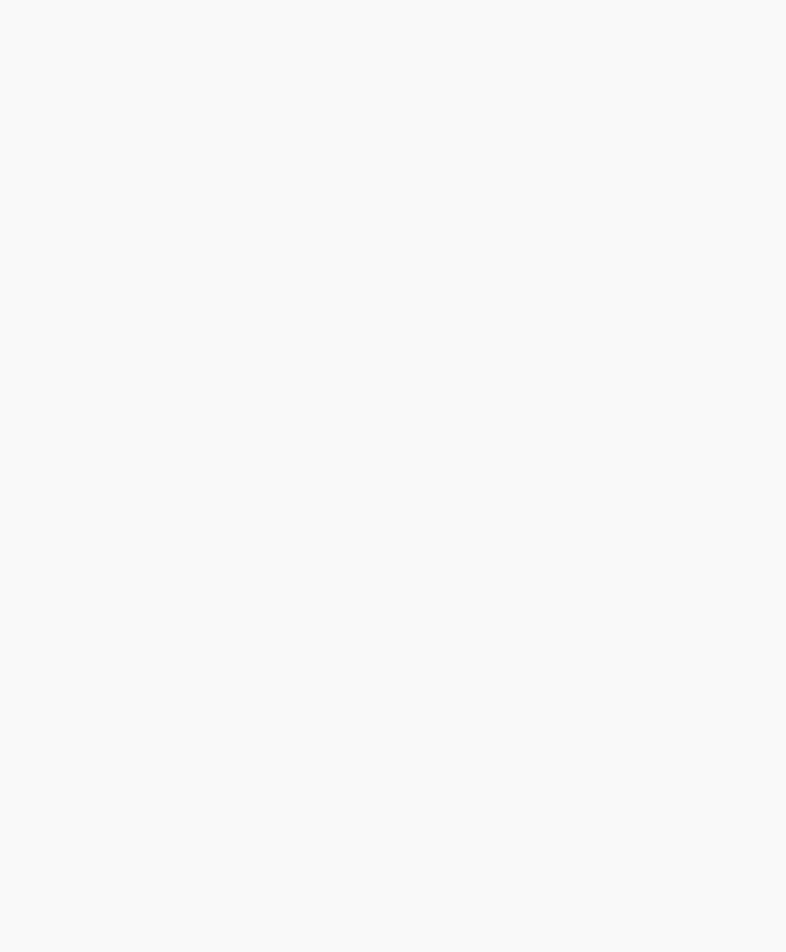
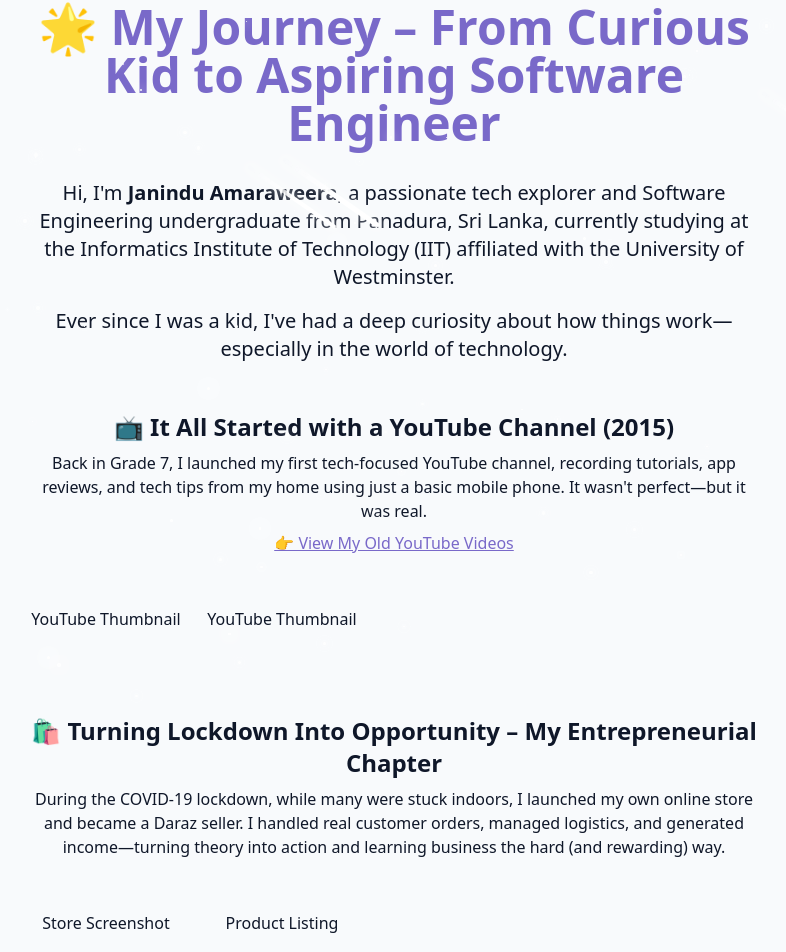
Before and after one commit to Janindu02/portfolio-website, a React (Vite) app: page /my-journey in a window 1280 px wide. Shown: the part 93-1045 px from the top of the page, without its empty margins (246-1032 px from the left). Before the commit the page ends 800 px from the top, so only its background shows below. Built offline with nearby package versions, Linux system fonts and the light colour scheme.

Commit message:
adding the more about me page

```diff
--- a/src/App.jsx
+++ b/src/App.jsx
@@ -4,6 +4,7 @@ import { NotFound } from "./pages/NotFound";
 import { CeylonmineProject } from "./pages/CeylonmineProject";
 import { LearningPlatformProject } from "./pages/LearningPlatformProject";
 import { PlaneSeatProject } from "./pages/PlaneSeatProject";
+import { MyJourney } from "./pages/MyJourney";
 import { Toaster } from "@/components/ui/toaster";
 
 function App() {
@@ -16,6 +17,7 @@ function App() {
           <Route path="/project/ceylonmine" element={<CeylonmineProject />} />
           <Route path="/project/learning-platform" element={<LearningPlatformProject />} />
           <Route path="/project/plane-seat" element={<PlaneSeatProject />} />
+          <Route path="/my-journey" element={<MyJourney />} />
           <Route path="*" element={<NotFound />} />
         </Routes>
       </BrowserRouter>
--- a/src/components/AboutSection.jsx
+++ b/src/components/AboutSection.jsx
@@ -28,9 +28,8 @@ export const AboutSection = () => {
             </p>
 
             <div className="flex flex-col sm:flex-row gap-4 pt-4 justify-center">
-              <a href="#contact" className="cosmic-button text-base md:text-lg">
-                {" "}
-                  Read My Story
+              <a href="/my-journey" className="cosmic-button text-base md:text-lg">
+                More About Me
               </a>
 
               <a
--- /dev/null
+++ b/src/pages/MyJourney.jsx
@@ -0,0 +1,95 @@
+import { Navbar } from "../components/Navbar";
+import { ThemeToggle } from "../components/ThemeToggle";
+import { StarBackground } from "@/components/StarBackground";
+import { Footer } from "../components/Footer";
+
+export const MyJourney = () => {
+  return (
+    <div className="min-h-screen bg-background text-foreground overflow-x-hidden">
+      <ThemeToggle />
+      <StarBackground />
+      <Navbar />
+      <main className="max-w-3xl mx-auto px-4 py-24">
+        <h1 className="text-4xl md:text-5xl font-bold mb-8 text-center text-primary">
+          🌟 My Journey – From Curious Kid to Aspiring Software Engineer
+        </h1>
+        <section className="mb-12">
+          <p className="text-lg md:text-xl mb-4">
+            Hi, I'm <span className="font-semibold">Janindu Amaraweera</span>, a passionate tech explorer and Software Engineering undergraduate from Panadura, Sri Lanka, currently studying at the Informatics Institute of Technology (IIT) affiliated with the University of Westminster.
+          </p>
+          <p className="text-lg md:text-xl">
+            Ever since I was a kid, I've had a deep curiosity about how things work—especially in the world of technology.
+          </p>
+        </section>
+        <section className="mb-12">
+          <h2 className="text-2xl font-bold mb-2">📺 It All Started with a YouTube Channel (2015)</h2>
+          <p className="mb-2">Back in Grade 7, I launched my first tech-focused YouTube channel, recording tutorials, app reviews, and tech tips from my home using just a basic mobile phone. It wasn't perfect—but it was real.</p>
+          <a href="https://www.youtube.com/@janinduamaraweera" target="_blank" rel="noopener noreferrer" className="text-primary underline">👉 View My Old YouTube Videos</a>
+          <div className="flex gap-4 mt-4">
+            {/* Embed video thumbnails or screenshots here */}
+            <div className="w-40 h-24 bg-muted rounded-lg flex items-center justify-center text-muted-foreground">YouTube Thumbnail</div>
+            <div className="w-40 h-24 bg-muted rounded-lg flex items-center justify-center text-muted-foreground">YouTube Thumbnail</div>
+          </div>
+        </section>
+        <section className="mb-12">
+          <h2 className="text-2xl font-bold mb-2">🛍️ Turning Lockdown Into Opportunity – My Entrepreneurial Chapter</h2>
+          <p className="mb-2">During the COVID-19 lockdown, while many were stuck indoors, I launched my own online store and became a Daraz seller. I handled real customer orders, managed logistics, and generated income—turning theory into action and learning business the hard (and rewarding) way.</p>
+          <div className="flex gap-4 mt-4">
+            {/* Images/screenshots of store, product listings, etc. */}
+            <div className="w-40 h-24 bg-muted rounded-lg flex items-center justify-center text-muted-foreground">Store Screenshot</div>
+            <div className="w-40 h-24 bg-muted rounded-lg flex items-center justify-center text-muted-foreground">Product Listing</div>
+          </div>
+        </section>
+        <section className="mb-12">
+          <h2 className="text-2xl font-bold mb-2">🏫 Academic Highlights with a Twist</h2>
+          <ul className="list-disc ml-6 mb-2">
+            <li>Studied at Rahula College, Matara</li>
+            <li>Scored 181 marks in the Grade 5 scholarship</li>
+            <li>Earned 9 A's in O/Ls</li>
+            <li>Used A/L time to build, create, and experiment</li>
+          </ul>
+        </section>
+        <section className="mb-12">
+          <h2 className="text-2xl font-bold mb-2">📸 Creativity Is My Secret Superpower</h2>
+          <p className="mb-2">Beyond code, I express myself through photography, video editing, drawing, and creative writing. I've won awards in Sinhala writing and drawing competitions, and my visual storytelling passion shines through in UI/UX design and front-end development.</p>
+          <div className="flex gap-4 mt-4">
+            {/* Add a photography gallery, sketches, creative pieces here */}
+            <div className="w-24 h-24 bg-muted rounded-lg flex items-center justify-center text-muted-foreground">Photo</div>
+            <div className="w-24 h-24 bg-muted rounded-lg flex items-center justify-center text-muted-foreground">Sketch</div>
+            <div className="w-24 h-24 bg-muted rounded-lg flex items-center justify-center text-muted-foreground">Award</div>
+          </div>
+        </section>
+        <section className="mb-12">
+          <h2 className="text-2xl font-bold mb-2">💡 Real-World Impact – GSMB ERP Project</h2>
+          <p className="mb-2">For our second-year university group project, we built a full-fledged ERP solution for the Geological Survey and Mines Bureau (GSMB), a major government institution in Sri Lanka.</p>
+          <ul className="list-disc ml-6 mb-2">
+            <li>✅ Online mining license applications</li>
+            <li>💰 Royalty calculation and online payment system</li>
+            <li>🧠 AI-powered chatbot</li>
+            <li>🛠 Admin dashboards with role-based access</li>
+            <li>🌐 Dedicated web portals for miners and officials</li>
+          </ul>
+          <p className="mb-2">📊 With over 8,000 license applications per year and LKR 3.79 billion in revenue in 2022, this was a project that taught us the real value of building software that matters.</p>
+          <div className="flex gap-4 mt-4">
+            {/* Screenshots of UI, dashboards, project structure, meeting photos */}
+            <div className="w-40 h-24 bg-muted rounded-lg flex items-center justify-center text-muted-foreground">UI Screenshot</div>
+            <div className="w-40 h-24 bg-muted rounded-lg flex items-center justify-center text-muted-foreground">Dashboard</div>
+          </div>
+        </section>
+        <section className="mb-12">
+          <h2 className="text-2xl font-bold mb-2">🔁 Always Learning, Always Building</h2>
+          <p className="mb-2">Even today, I continue to write articles on Medium, explore emerging tech, and contribute to the community by sharing what I learn. I don't just consume knowledge—I create, share, and improve.</p>
+          <a href="https://medium.com/@janinduamaraweera" target="_blank" rel="noopener noreferrer" className="text-primary underline">📖 Read My Articles on Medium</a>
+        </section>
+        <section className="mb-12">
+          <h2 className="text-2xl font-bold mb-2">🚀 Why This Matters</h2>
+          <p>I believe technology is not just a career—it's my playground, my canvas, and my toolkit to change lives.<br />Whether it's building solutions that scale, designing beautiful interfaces, writing meaningful content, or helping others get started—I'm here for it all.<br /><br />If you're looking for someone who's not afraid to try, fail, learn, and grow, you're in the right place.</p>
+        </section>
+        <div className="text-center text-lg mt-8 text-muted-foreground">
+          👇 Scroll down to view my full project portfolio, blog posts, and photography gallery.
+        </div>
+      </main>
+      <Footer />
+    </div>
+  );
+};
```
